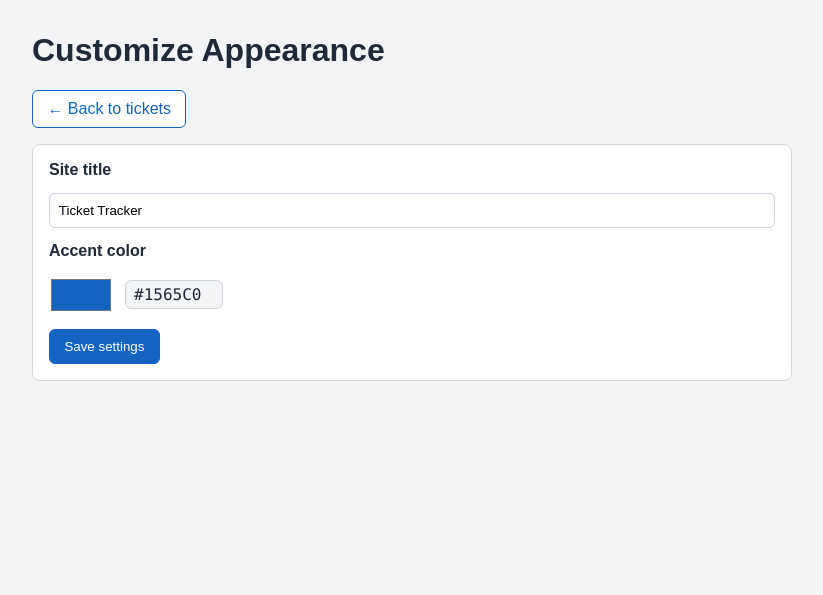
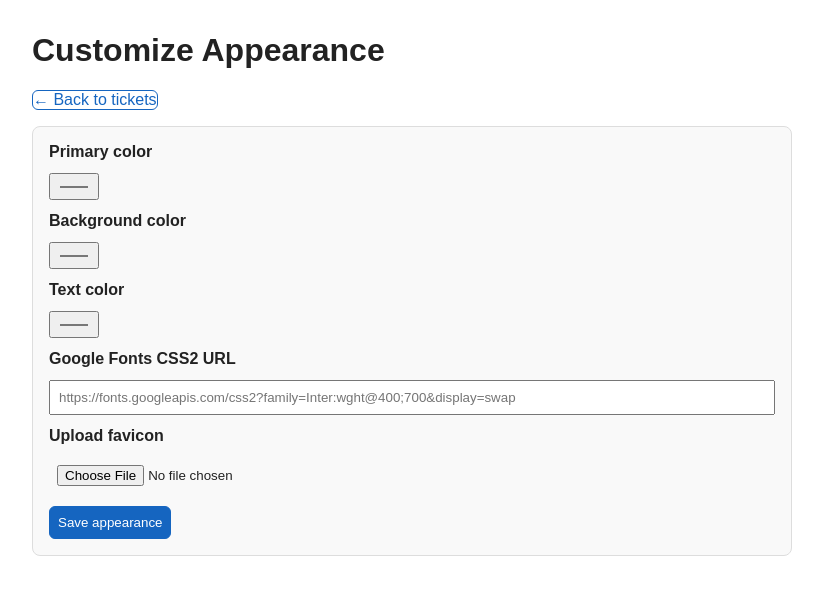
Before and after one commit to Mitchell-13/pack_tracker, a Flask app: page /settings in a window 1280 px wide. Shown: the top 595 px of the page, without its empty margins (228-1051 px from the left). Run offline with Flask 3, Linux system fonts and the light colour scheme; data that the repository does not hold is empty.

Commit message:
Revert "Simplify appearance settings to site title and accent color"

```diff
--- a/app.py
+++ b/app.py
@@ -7,13 +7,17 @@ from io import StringIO
 from datetime import datetime, date
 from pathlib import Path
 from typing import Any
+from urllib.parse import parse_qs, unquote, urlparse
+from uuid import uuid4
 
 from flask import Flask, Response, g, redirect, render_template, request, url_for
+from werkzeug.utils import secure_filename
 
 BASE_DIR = Path(__file__).resolve().parent
 DATABASE = BASE_DIR / "tickets.db"
+FAVICON_UPLOAD_DIR = BASE_DIR / "static" / "uploads"
+
 DEFAULT_APPEARANCE_SETTINGS = {
-    "site_title": "Ticket Tracker",
     "primary_color": "#1565c0",
     "background_color": "#ffffff",
     "text_color": "#222222",
@@ -21,6 +25,8 @@ DEFAULT_APPEARANCE_SETTINGS = {
     "font_family": "Arial, sans-serif",
     "favicon_path": "",
 }
+
+ALLOWED_FAVICON_EXTENSIONS = {"ico", "png", "svg", "jpg", "jpeg", "webp"}
 
 app = Flask(__name__)
 
@@ -100,6 +106,20 @@ def init_db() -> None:
 
     db.commit()
     db.close()
+
+
+def _extract_font_family(font_css_url: str) -> str:
+    parsed = urlparse(font_css_url)
+    if parsed.netloc != "fonts.googleapis.com" or not parsed.path.startswith("/css2"):
+        return ""
+
+    family_values = parse_qs(parsed.query).get("family", [])
+    if not family_values:
+        return ""
+
+    first_family = unquote(family_values[0]).split(":", maxsplit=1)[0]
+    cleaned = re.sub(r"\+", " ", first_family).strip()
+    return cleaned
 
 
 def _is_valid_hex_color(color_value: str) -> bool:
@@ -564,18 +584,45 @@ def appearance_settings() -> str:
     error = ""
 
     if request.method == "POST":
-        site_title = request.form.get("site_title", settings["site_title"]).strip()
         primary_color = request.form.get("primary_color", settings["primary_color"]).strip()
+        background_color = request.form.get("background_color", settings["background_color"]).strip()
+        text_color = request.form.get("text_color", settings["text_color"]).strip()
+        font_css_url = request.form.get("font_css_url", "").strip()
 
-        if not site_title:
-            error = "Site title cannot be empty."
-        elif not _is_valid_hex_color(primary_color):
-            error = "Accent color must be a valid 6-digit hex value."
+        if not all(
+            _is_valid_hex_color(value)
+            for value in (primary_color, background_color, text_color)
+        ):
+            error = "Colors must be valid 6-digit hex values."
+        elif font_css_url and not font_css_url.startswith("https://fonts.googleapis.com/css2"):
+            error = "Google Fonts URL must start with https://fonts.googleapis.com/css2"
         else:
-            save_app_setting(db, "site_title", site_title)
             save_app_setting(db, "primary_color", primary_color)
-            db.commit()
-            return redirect(url_for("appearance_settings", saved="1"))
+            save_app_setting(db, "background_color", background_color)
+            save_app_setting(db, "text_color", text_color)
+            save_app_setting(db, "font_css_url", font_css_url)
+            save_app_setting(
+                db,
+                "font_family",
+                f"'{_extract_font_family(font_css_url)}', Arial, sans-serif" if font_css_url else DEFAULT_APPEARANCE_SETTINGS["font_family"],
+            )
+
+            favicon_file = request.files.get("favicon")
+            if favicon_file and favicon_file.filename:
+                extension = favicon_file.filename.rsplit(".", maxsplit=1)[-1].lower() if "." in favicon_file.filename else ""
+                if extension not in ALLOWED_FAVICON_EXTENSIONS:
+                    error = "Unsupported favicon type. Use .ico, .png, .svg, .jpg, .jpeg, or .webp"
+                else:
+                    FAVICON_UPLOAD_DIR.mkdir(parents=True, exist_ok=True)
+                    safe_name = secure_filename(favicon_file.filename)
+                    new_name = f"{uuid4().hex}-{safe_name}"
+                    upload_path = FAVICON_UPLOAD_DIR / new_name
+                    favicon_file.save(upload_path)
+                    save_app_setting(db, "favicon_path", f"uploads/{new_name}")
+
+            if not error:
+                db.commit()
+                return redirect(url_for("appearance_settings", saved="1"))
 
     if request.args.get("saved") == "1":
         message = "Appearance settings updated."
--- a/templates/bookmarklet_form.html
+++ b/templates/bookmarklet_form.html
@@ -3,7 +3,7 @@
 <head>
   <meta charset="UTF-8" />
   <meta name="viewport" content="width=device-width, initial-scale=1.0" />
-  <title>Quick Add · {{ appearance_settings['site_title'] }}</title>
+  <title>Quick Add Ticket</title>
   {% if appearance_settings['favicon_url'] %}
     <link rel="icon" href="{{ appearance_settings['favicon_url'] }}" />
   {% endif %}
@@ -113,7 +113,7 @@
   </style>
 </head>
 <body>
-  <h1>Quick Add · {{ appearance_settings['site_title'] }}</h1>
+  <h1>Quick Add Ticket</h1>
   <p>This form is intended for bookmarklet usage. It pre-fills the current page URL as the ticket link.</p>
 
   {% if success %}
--- a/templates/index.html
+++ b/templates/index.html
@@ -3,7 +3,7 @@
 <head>
   <meta charset="UTF-8" />
   <meta name="viewport" content="width=device-width, initial-scale=1.0" />
-  <title>{{ appearance_settings['site_title'] }}</title>
+  <title>Ticket Tracker</title>
   {% if appearance_settings['favicon_url'] %}
     <link rel="icon" href="{{ appearance_settings['favicon_url'] }}" />
   {% endif %}
@@ -123,7 +123,7 @@
   </style>
 </head>
 <body>
-  <h1>{{ appearance_settings['site_title'] }}</h1>
+  <h1>Ticket Tracker</h1>
   <p><a class="btn secondary" href="{{ url_for('appearance_settings') }}">Customize appearance</a></p>
 
   <div class="layout">
--- a/templates/settings.html
+++ b/templates/settings.html
@@ -3,71 +3,43 @@
 <head>
   <meta charset="UTF-8" />
   <meta name="viewport" content="width=device-width, initial-scale=1.0" />
-  <title>Customize · {{ appearance_settings['site_title'] }}</title>
+  <title>Appearance Settings</title>
   {% if appearance_settings['favicon_url'] %}
     <link rel="icon" href="{{ appearance_settings['favicon_url'] }}" />
+  {% endif %}
+  {% if appearance_settings['font_css_url'] %}
+    <link rel="stylesheet" href="{{ appearance_settings['font_css_url'] }}" />
   {% endif %}
   <style>
     :root {
       --primary-color: {{ appearance_settings['primary_color'] }};
+      --background-color: {{ appearance_settings['background_color'] }};
+      --text-color: {{ appearance_settings['text_color'] }};
+      --app-font-family: {{ appearance_settings['font_family'] }};
     }
 
     body {
-      font-family: Arial, sans-serif;
+      font-family: var(--app-font-family);
       margin: 2rem auto;
       max-width: 760px;
       padding: 0 1rem;
-      color: #1f2937;
-      background: #f3f4f6;
+      color: var(--text-color);
+      background: var(--background-color);
     }
 
     form {
-      border: 1px solid #d1d5db;
+      border: 1px solid #ddd;
       border-radius: 8px;
       padding: 1rem;
-      background: #ffffff;
+      background: #f9f9f9;
       display: grid;
-      gap: 0.9rem;
+      gap: 0.75rem;
     }
 
     label { font-weight: bold; }
-
-    input[type="text"] {
-      width: 100%;
-      box-sizing: border-box;
-      padding: 0.55rem;
-      border: 1px solid #cbd5e1;
-      border-radius: 6px;
-    }
-
-    input[type="color"] {
-      width: 64px;
-      height: 40px;
-      border: 0;
-      padding: 0;
-      background: none;
-      cursor: pointer;
-    }
-
-    .color-row {
-      display: flex;
-      align-items: center;
-      gap: 0.75rem;
-    }
-
-    .color-code {
-      font-family: ui-monospace, SFMono-Regular, Menlo, Monaco, Consolas, monospace;
-      background: #f3f4f6;
-      border: 1px solid #d1d5db;
-      border-radius: 6px;
-      padding: 0.25rem 0.5rem;
-      min-width: 80px;
-      text-transform: uppercase;
-    }
-
+    input, button { padding: 0.5rem; }
     .btn {
       width: fit-content;
-      padding: 0.55rem 0.9rem;
       border: 1px solid var(--primary-color);
       background: var(--primary-color);
       color: white;
@@ -78,15 +50,14 @@
       align-items: center;
       justify-content: center;
     }
-
     .btn.secondary {
       background: white;
       color: var(--primary-color);
     }
-
     .msg { padding: 0.6rem; border-radius: 6px; margin: 0.5rem 0; }
     .msg.success { border: 1px solid #56a46b; background: #e8f8ec; }
     .msg.error { border: 1px solid #c66a6a; background: #fdecec; }
+    .row { display: flex; gap: 0.6rem; align-items: center; flex-wrap: wrap; }
   </style>
 </head>
 <body>
@@ -101,26 +72,35 @@
     <div class="msg error">{{ error }}</div>
   {% endif %}
 
-  <form action="{{ url_for('appearance_settings') }}" method="post">
-    <label for="site_title">Site title</label>
-    <input id="site_title" name="site_title" type="text" value="{{ settings['site_title'] }}" maxlength="80" required />
+  <form action="{{ url_for('appearance_settings') }}" method="post" enctype="multipart/form-data">
+    <label for="primary_color">Primary color</label>
+    <input id="primary_color" name="primary_color" type="color" value="{{ settings['primary_color'] }}" required />
 
-    <label for="primary_color">Accent color</label>
-    <div class="color-row">
-      <input id="primary_color" name="primary_color" type="color" value="{{ settings['primary_color'] }}" required />
-      <span id="color-code" class="color-code">{{ settings['primary_color'] }}</span>
+    <label for="background_color">Background color</label>
+    <input id="background_color" name="background_color" type="color" value="{{ settings['background_color'] }}" required />
+
+    <label for="text_color">Text color</label>
+    <input id="text_color" name="text_color" type="color" value="{{ settings['text_color'] }}" required />
+
+    <label for="font_css_url">Google Fonts CSS2 URL</label>
+    <input
+      id="font_css_url"
+      name="font_css_url"
+      type="url"
+      value="{{ settings['font_css_url'] }}"
+      placeholder="https://fonts.googleapis.com/css2?family=Inter:wght@400;700&display=swap"
+    />
+
+    <label for="favicon">Upload favicon</label>
+    <input id="favicon" name="favicon" type="file" accept=".ico,.png,.svg,.jpg,.jpeg,.webp" />
+
+    <div class="row">
+      <button class="btn" type="submit">Save appearance</button>
+      {% if appearance_settings['favicon_url'] %}
+        <span>Current favicon:</span>
+        <img src="{{ appearance_settings['favicon_url'] }}" alt="Current favicon" width="24" height="24" />
+      {% endif %}
     </div>
-
-    <button class="btn" type="submit">Save settings</button>
   </form>
-
-  <script>
-    const colorInput = document.getElementById('primary_color');
-    const colorCode = document.getElementById('color-code');
-
-    colorInput.addEventListener('input', () => {
-      colorCode.textContent = colorInput.value.toUpperCase();
-    });
-  </script>
 </body>
 </html>
```
